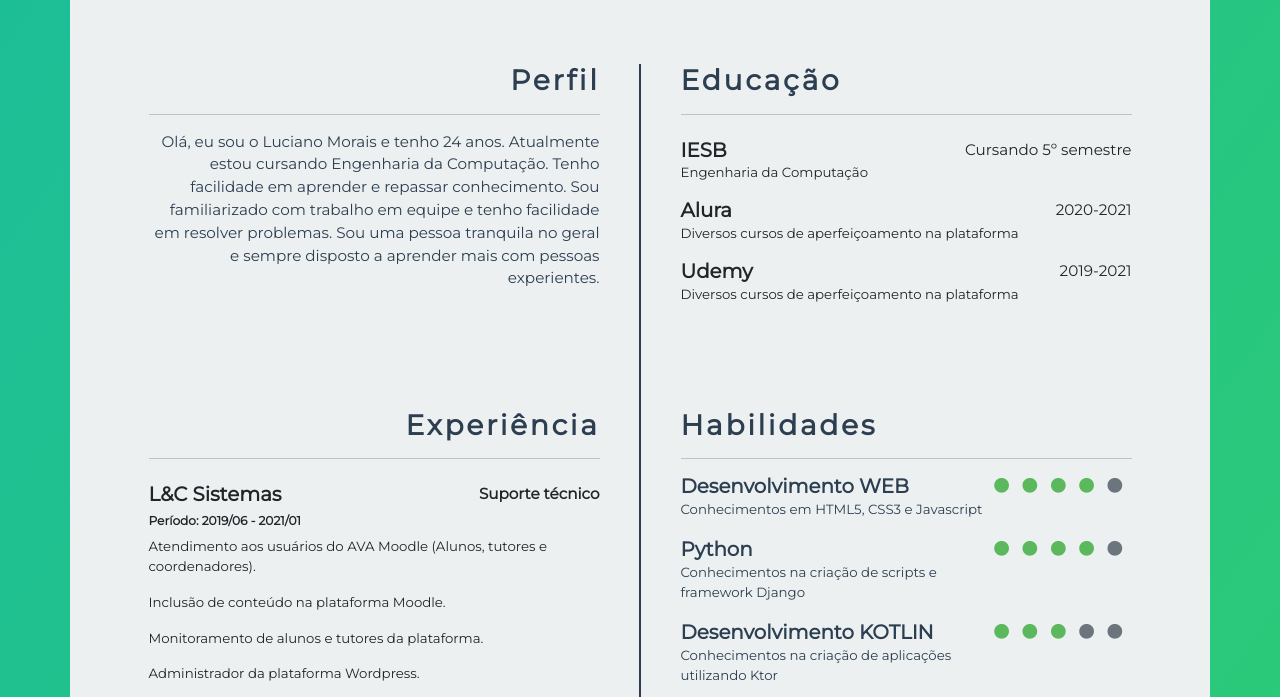
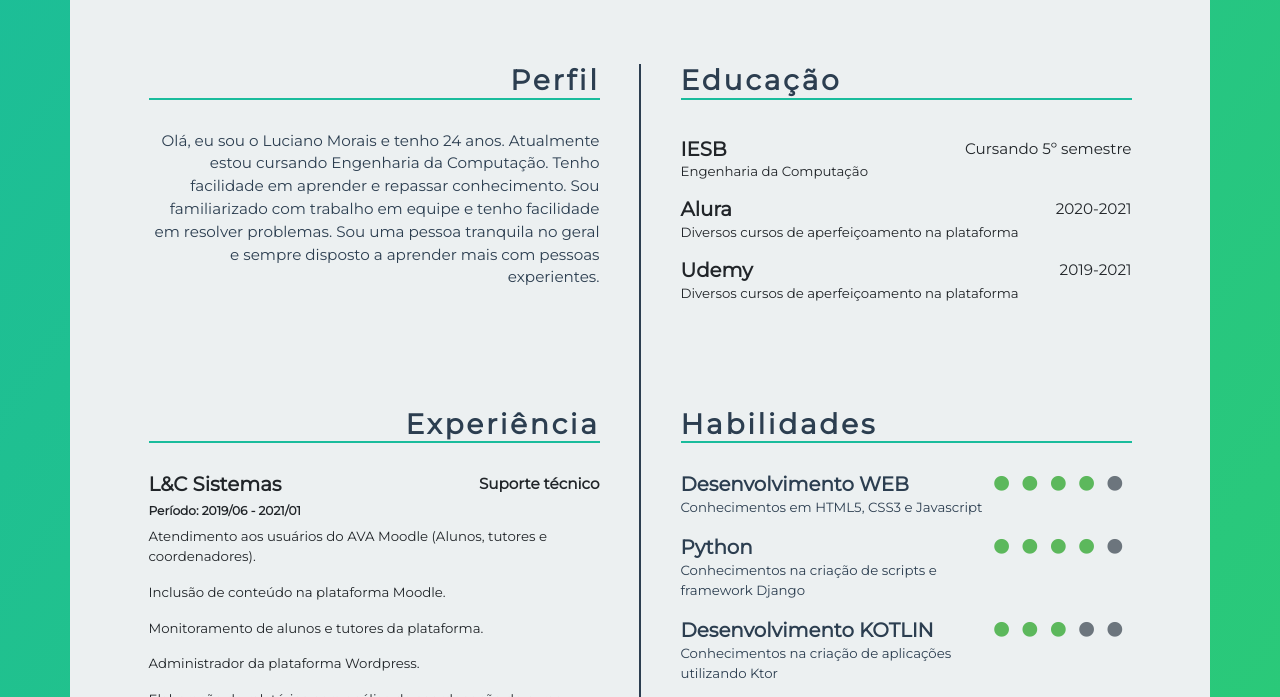
Before and after one commit to lucmorais/portfolio, a plain HTML site: page index.html in a window 1280 px wide. Shown: the part 444-1141 px from the top of the page. Drawn offline with nearby package versions, Linux system fonts and the light colour scheme.

Commit message:
Inclusão de borda nos titulos

```diff
--- a/css/style.css
+++ b/css/style.css
@@ -41,6 +41,8 @@ h2 {
 main h3 {
     letter-spacing: 0.1em;
     font-weight: bold;
+    border-bottom: 2px solid #1abc9c;
+    margin-bottom: 30px;
 }
 
 a.nav-link {
--- a/index.html
+++ b/index.html
@@ -60,7 +60,6 @@
                 <h3 class="alinhamento-texto">
                   Perfil
                 </h3>
-                <hr>
                 <p class="alinhamento-texto">
                   Olá, eu sou o Luciano Morais e
                   tenho 24 anos. Atualmente estou
@@ -83,7 +82,6 @@
                 <h3>
                   Educação
                 </h3>
-                <hr>
                 <ul class="list-group">
                   <li class="list-group-item">
                     <h4>IESB</h4>
@@ -114,9 +112,8 @@
                 <h3 class="alinhamento-texto">
                   Experiência
                 </h3>
-                <hr>
                 <ul class="list-group">
-                  <li class="list-group-item">
+                  <li class="list-group-item pt-0">
                     <h4>L&C Sistemas</h4>
                     <p>Suporte técnico</p>
                     <h6>Período: 2019/06 - 2021/01</h6>
@@ -150,7 +147,6 @@
                 <h3>
                   Habilidades
                 </h3>
-                <hr>
                 <ul class="list-group">
                   <li class="list-item">
                     <h4>Desenvolvimento WEB</h4>
```
